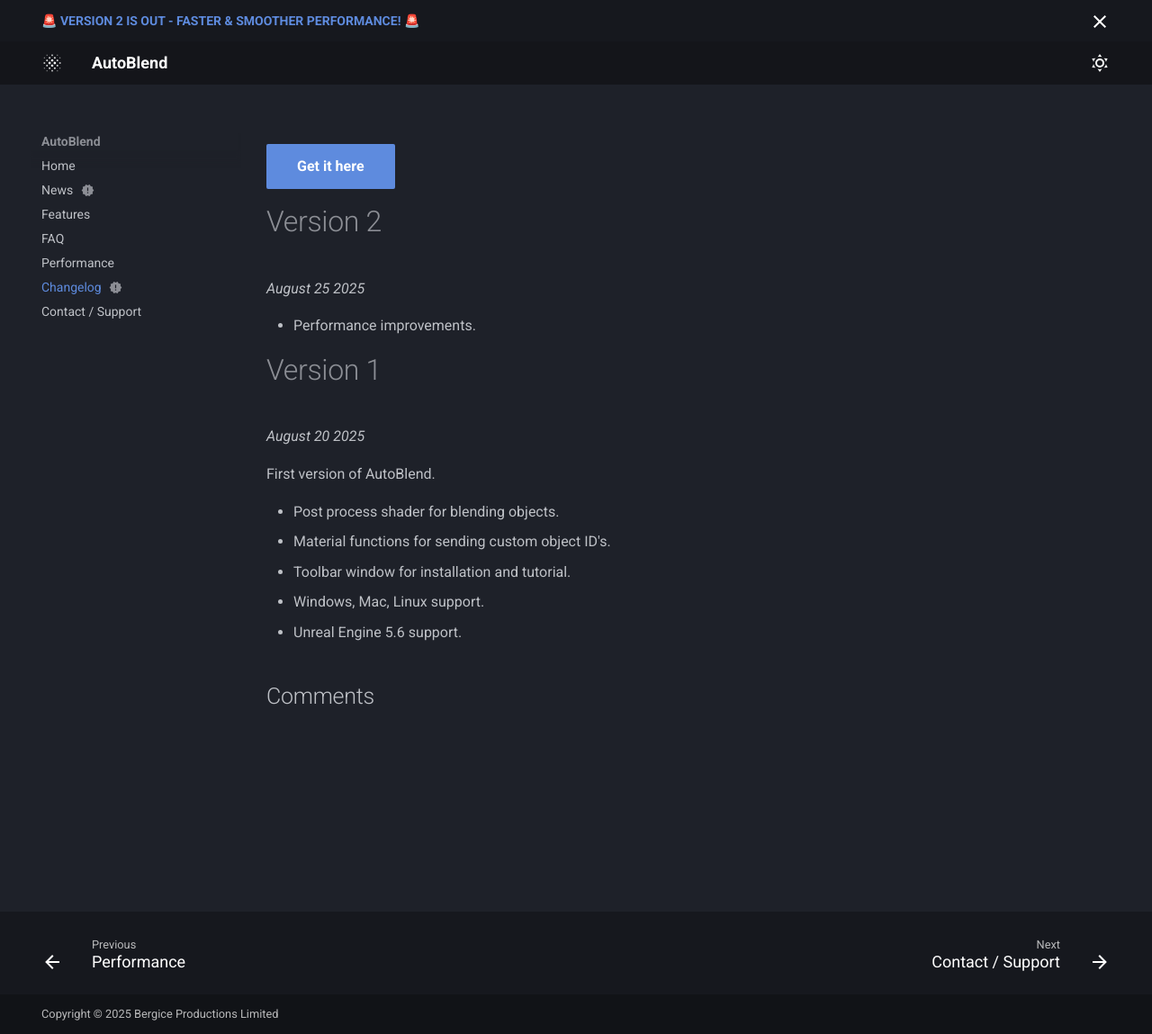
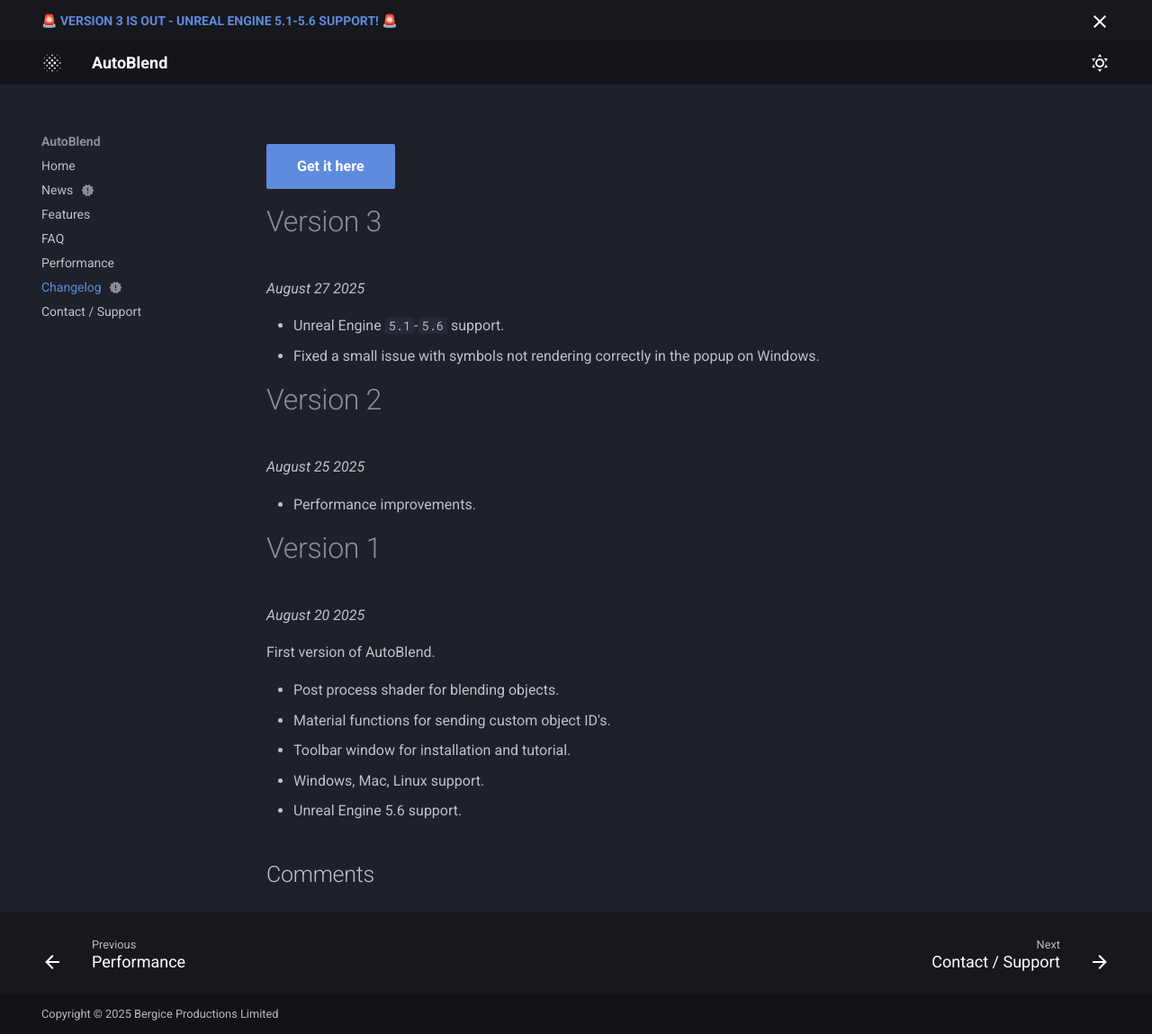
Before and after one commit to bergice/autoblend, an MkDocs documentation site: the page built from docs/changelog.md, in a window 1280 px wide and 1149 px high. Shown: the whole window at 90% size. Built offline with MkDocs 1.6.1 and Material for MkDocs 9.7.7, drawn with Linux system fonts in a browser that asks for light colours; comment, search, counter and statistics services are not loaded.

Commit message:
Wiki, version 3!

```diff
--- a/docs/changelog.md
+++ b/docs/changelog.md
@@ -4,6 +4,13 @@
 ---
 
 [Get it here](https://www.fab.com/listings/b474f704-c319-4fd0-87f3-651931da6b33){ .md-button .md-button--primary }
+
+# Version 3
+
+*August 27 2025*
+
+* Unreal Engine `5.1`-`5.6` support.
+* Fixed a small issue with symbols not rendering correctly in the popup on Windows.
 
 # Version 2
 
--- a/mkdocs.yml
+++ b/mkdocs.yml
@@ -47,7 +47,8 @@
 extra:
   generator: false
   status:
-    new: VERSION 2 IS OUT - FASTER & SMOOTHER PERFORMANCE!
+    #    ANNOUNCEMENT UPDATE
+    new: VERSION 3 IS OUT - UNREAL ENGINE 5.1-5.6 SUPPORT!
 #  social:
 #    - icon: fontawesome/link
 #      link: https://www.fab.com/listings/b474f704-c319-4fd0-87f3-651931da6b33
--- a/overrides/main.html
+++ b/overrides/main.html
@@ -1,7 +1,8 @@
 {% extends "base.html" %}
 
 {% block announce %}
-<title>VERSION 2 IS OUT - FASTER & SMOOTHER PERFORMANCE!</title>
+<!-- ANNOUNCEMENT UPDATE -->
+<title>VERSION 3 IS OUT - UNREAL ENGINE 5.1-5.6 SUPPORT!</title>
 <!--<span>VERSION 3 is out!</span>-->
-🚨 <a href="/autoblend/blog/2025/08/25/version-2-is-out-bringing-performance-improvements/"><b>VERSION 2 IS OUT - FASTER & SMOOTHER PERFORMANCE!</b></a> 🚨
+🚨 <a href="/autoblend/blog/2025/08/27/version-3-is-out/"><b>VERSION 3 IS OUT - UNREAL ENGINE 5.1-5.6 SUPPORT!</b></a> 🚨
 {% endblock %}
```
Also changed, not shown: docs/blog/posts/version-3.md (added, +11 -0 lines), docs/faq.md (+1 -1 lines), docs/features.md (+1 -1 lines).
